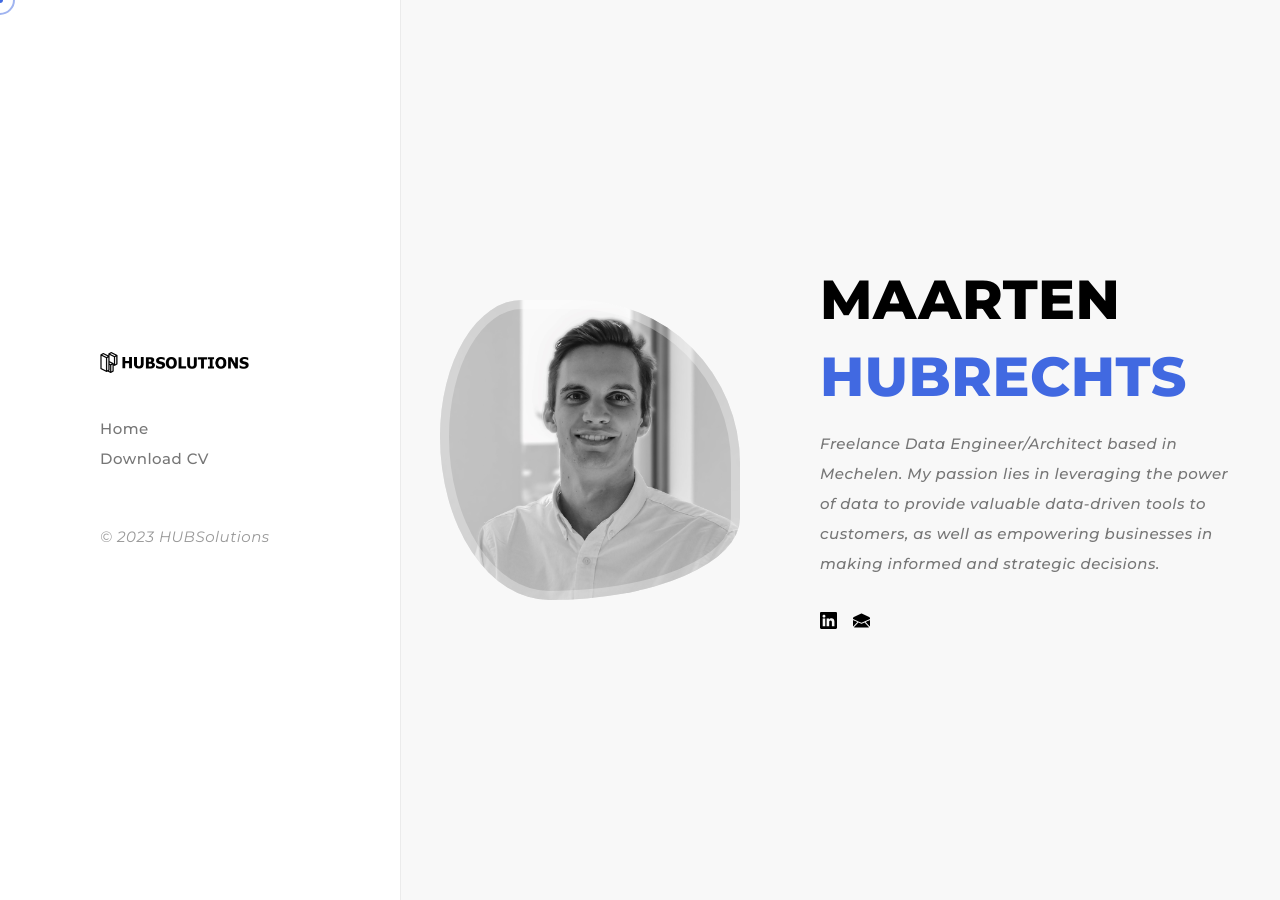
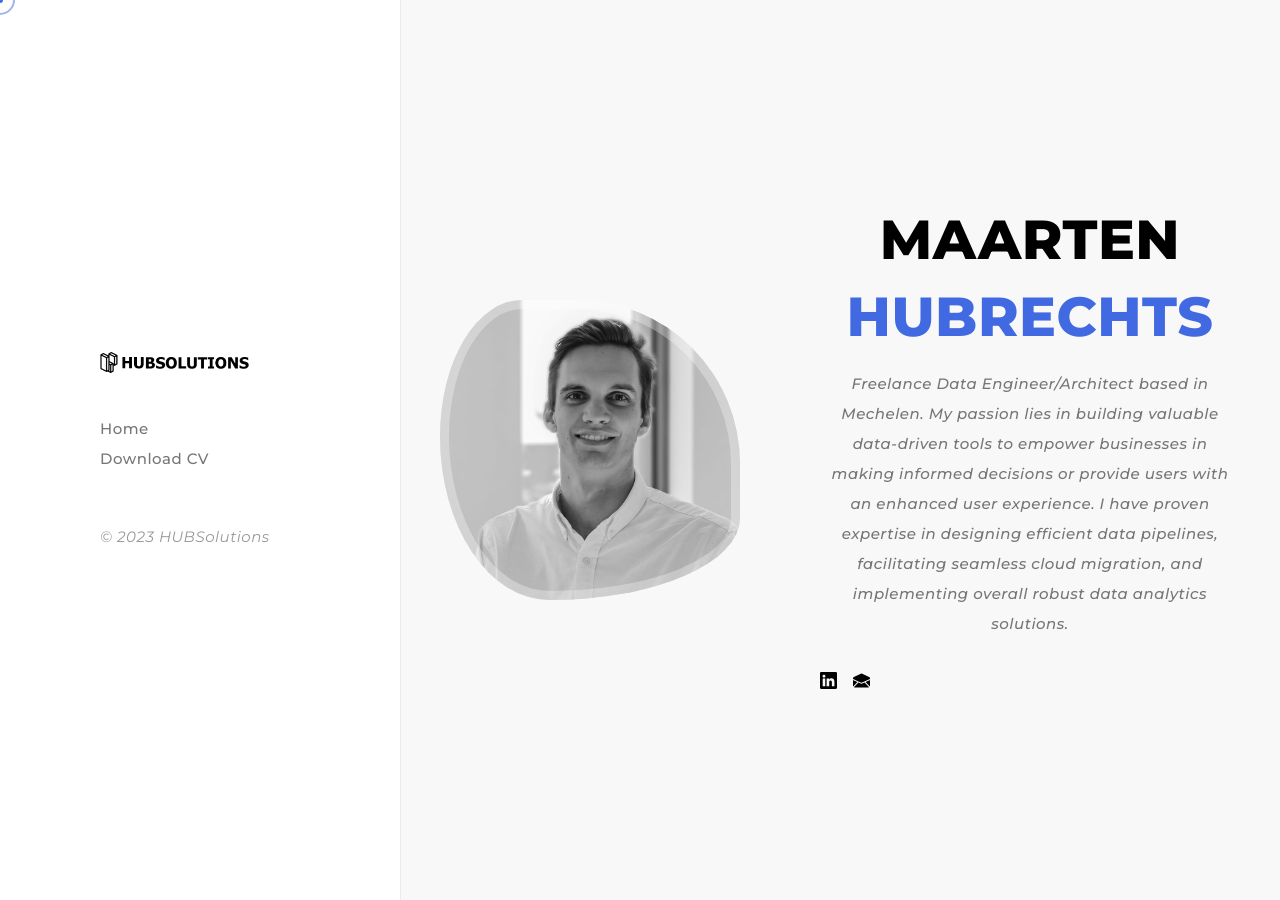
Before and after one commit to MaartenHubrechts/hubsolutions, a Jekyll site: the page built from index.html, in a window 1280 px wide. Built offline with Jekyll 4.4.1, drawn with Linux system fonts in a browser that asks for light colours; nearby versions of some CDN libraries.

Commit message:
Update CV and center div

```diff
--- a/_config.yml
+++ b/_config.yml
@@ -15,7 +15,7 @@ logo: /assets/images/header-brand.png
 description: ""
 keywords: "jekyll, minimal jekyll, jekyll theme, responsive jekyll, seo friendly blog, super fast blog, responsive"
 mailchimp: "https://themeix.us16.list-manage.com/subscribe/post?u=307862c135e4548eecf86f389&amp;id=4784863884"
-linkedin: "https://www.linkedin.com/in/maarten-hubrechts-710ab1133/"
+linkedin: "https://www.linkedin.com/in/maarten-hubrechts"
 # facebook: https://facebook.com/themeix
 # instagram: https://instagram.com/themeix
 # twitter: https://twitter.com/themeix_com
--- a/_data/site_data.yml
+++ b/_data/site_data.yml
@@ -1,14 +1,14 @@
 home:
   profile_name: Maarten <span>Hubrechts</span>
   profile_img: "/assets/img/slider/Profiel_1-modified.jpg"
-  bio: "Freelance Data Engineer/Architect based in Mechelen. My passion lies in leveraging the power of data to provide valuable data-driven tools to customers, as well as empowering businesses in making informed and strategic decisions."
+  bio: "Freelance Data Engineer/Architect based in Mechelen. My passion lies in building valuable data-driven tools to empower businesses in making informed decisions or provide users with an enhanced user experience. I have proven expertise in designing efficient data pipelines, facilitating seamless cloud migration, and implementing overall robust data analytics solutions."
   social:
     facebook: "http://facebook.com"
     twitter: "http://twitter.com"
     instagram: "http://instagram.com"
     dribbble: "http://dribble.com"
     tiktok: "http://tiktok.com"
-    linkedin: "https://www.linkedin.com/in/maarten-hubrechts-710ab1133/"
+    linkedin: "https://www.linkedin.com/in/maarten-hubrechts"
 
 about:
   title: "Adriano Smith & <span>Photographer</span>"
--- a/assets/css/style.css
+++ b/assets/css/style.css
@@ -592,7 +592,9 @@ h6 {
 	font-size: 55px;
 	font-weight: 800;
 	text-transform: uppercase;
+	margin: 0 auto; /* Add this line to center the text horizontally */
     margin-bottom: 14px;
+    text-align: center; /* Add this line to center the text horizontally */
 }
 
 .tokyo_tm_home .details .job {
@@ -600,7 +602,9 @@ h6 {
     font-style: italic;
     font-weight: 500;
     max-width: 450px;
+    margin: 0 auto; /* Add this line to center the text horizontally */
     margin-bottom: 30px;
+    text-align: center; /* Add this line to center the text horizontally */
 }
 
 .tokyo_tm_home .social {
```
Also changed, not shown: 1 other file. Lines whose indentation alone changed are shown as unchanged.
